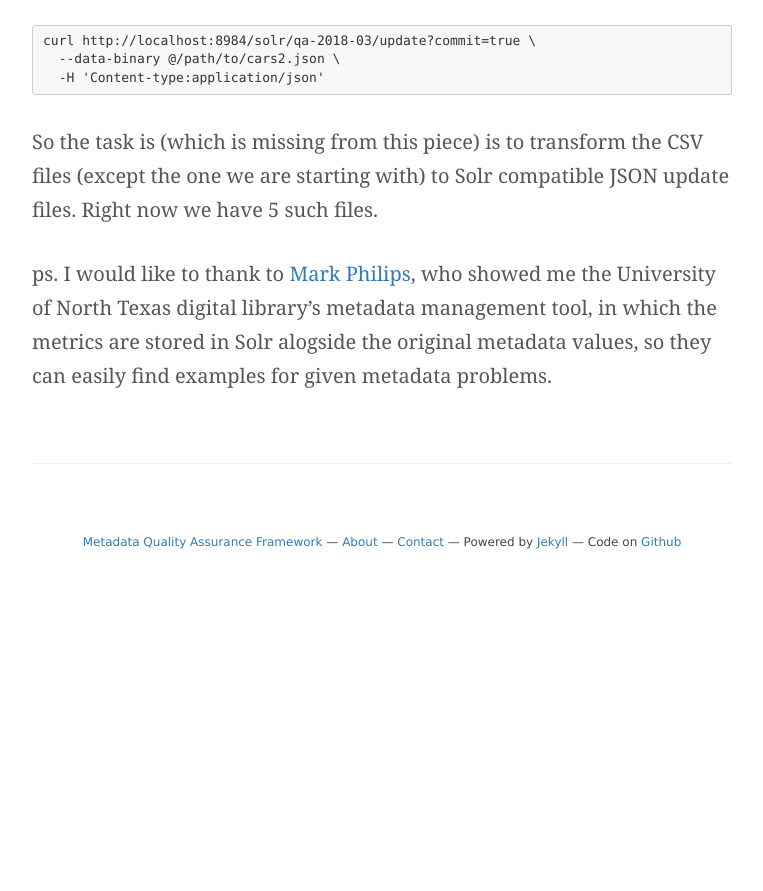
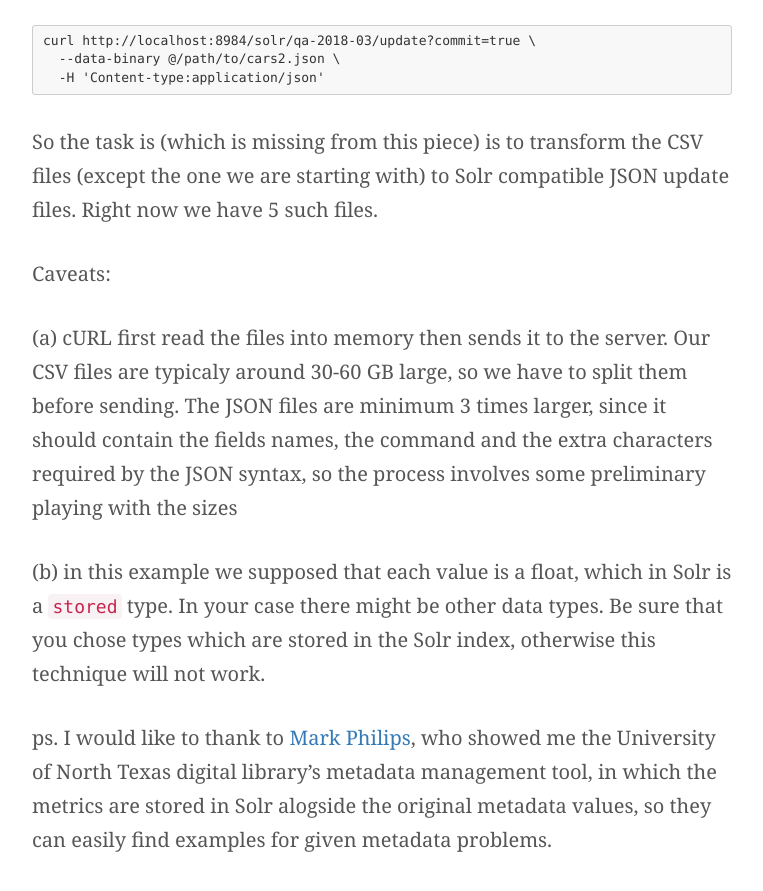
Before and after one commit to pkiraly/pkiraly.github.io, a Jekyll site: the page built from _posts/2018-05-04-incremental-solr-indexing.md, in a window 1280 px wide and 900 px high, scrolled down 3233 px. Shown: the top 891 px of the window, without its empty margins (258-1021 px from the left). Built offline with Jekyll 4.4.1, drawn with Linux system fonts in a browser that asks for light colours; nearby versions of some CDN libraries; some web fonts are replaced; comment, search, counter and statistics services are not loaded; before the commit the page ends 3814 px from its top, so only the background shows below that.

Commit message:
Update 2018-05-04-incremental-solr-indexing.md

```diff
--- a/_posts/2018-05-04-incremental-solr-indexing.md
+++ b/_posts/2018-05-04-incremental-solr-indexing.md
@@ -108,6 +108,17 @@ curl http://localhost:8984/solr/qa-2018-03/update?commit=true \
 
 So the task is (which is missing from this piece) is to transform the CSV files (except the one we are starting with) to Solr compatible JSON update files. Right now we have 5 such files.
 
+Caveats:
+
+(a) cURL first read the files into memory then sends it to the server. Our CSV files are typicaly around
+30-60 GB large, so we have to split them before sending. The JSON files are minimum 3 times larger, since it should
+contain the fields names, the command and the extra characters required by the JSON syntax, so the process involves
+some preliminary playing with the sizes
+
+(b) in this example we supposed that each value is a float, which in Solr is a `stored` type. In your case there might
+be other data types. Be sure that you chose types which are stored in the Solr index, otherwise this technique will
+not work.
+
 ps. I would like to thank to [Mark Philips](https://twitter.com/vphill), who showed me the University of North
 Texas digital library's metadata management tool, in which the metrics are stored in Solr alogside the original
 metadata values, so they can easily find examples for given metadata problems.
```
